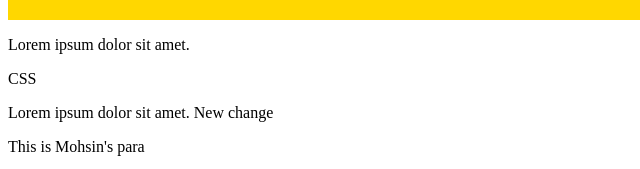
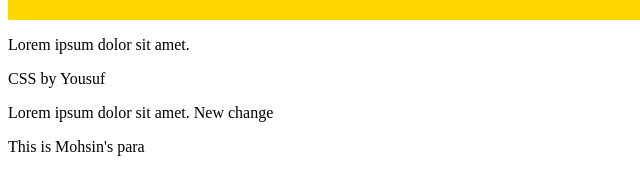
Before and after one commit to Salman18/css-practice, a plain HTML site: page index.html in a window 1280 px wide. Shown: the part 788-957 px from the top of the page, 0-640 px from the left. Drawn offline with Linux system fonts and the light colour scheme.

Commit message:
updated new

```diff
--- a/index.html
+++ b/index.html
@@ -10,7 +10,7 @@
 <body>
    <div class="box">CSS</div>
    <p>Lorem ipsum dolor sit amet.</p>
-   <p>CSS</p>
+   <p>CSS by Yousuf</p>
    <p>Lorem ipsum dolor sit amet. New change</p>
    <p>This is Mohsin's para</p>
 </body>
```
